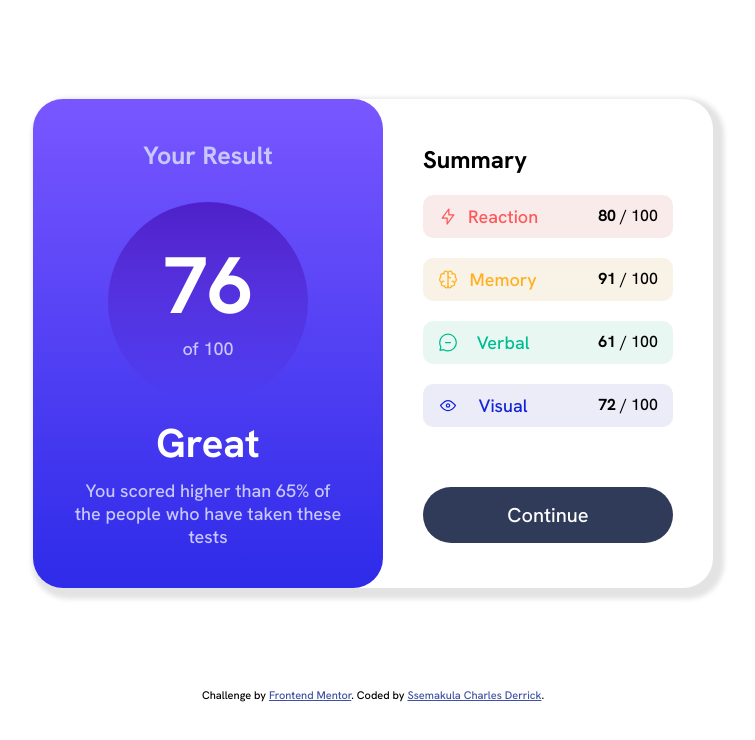
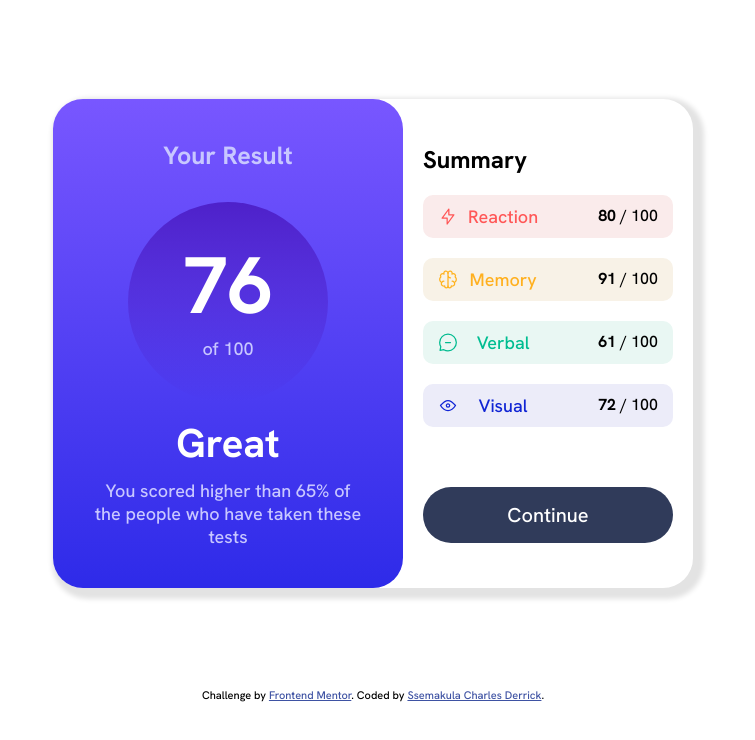
Before and after one commit to Schade9/result_summary_component, a plain HTML site: page index.html in a window 1280 px wide. Shown: the whole page, without its empty margins (267-1022 px from the left). Drawn offline with Linux system fonts and the light colour scheme.

Commit message:
update css

```diff
--- a/styles.css
+++ b/styles.css
@@ -85,7 +85,7 @@ article {
 }
 
 .summary {
-    padding: 40px 40px 40px 40px;
+    padding: 40px 20px 40px 20px;
     display: flex;
     flex-direction: column;
     justify-content: center;
```
